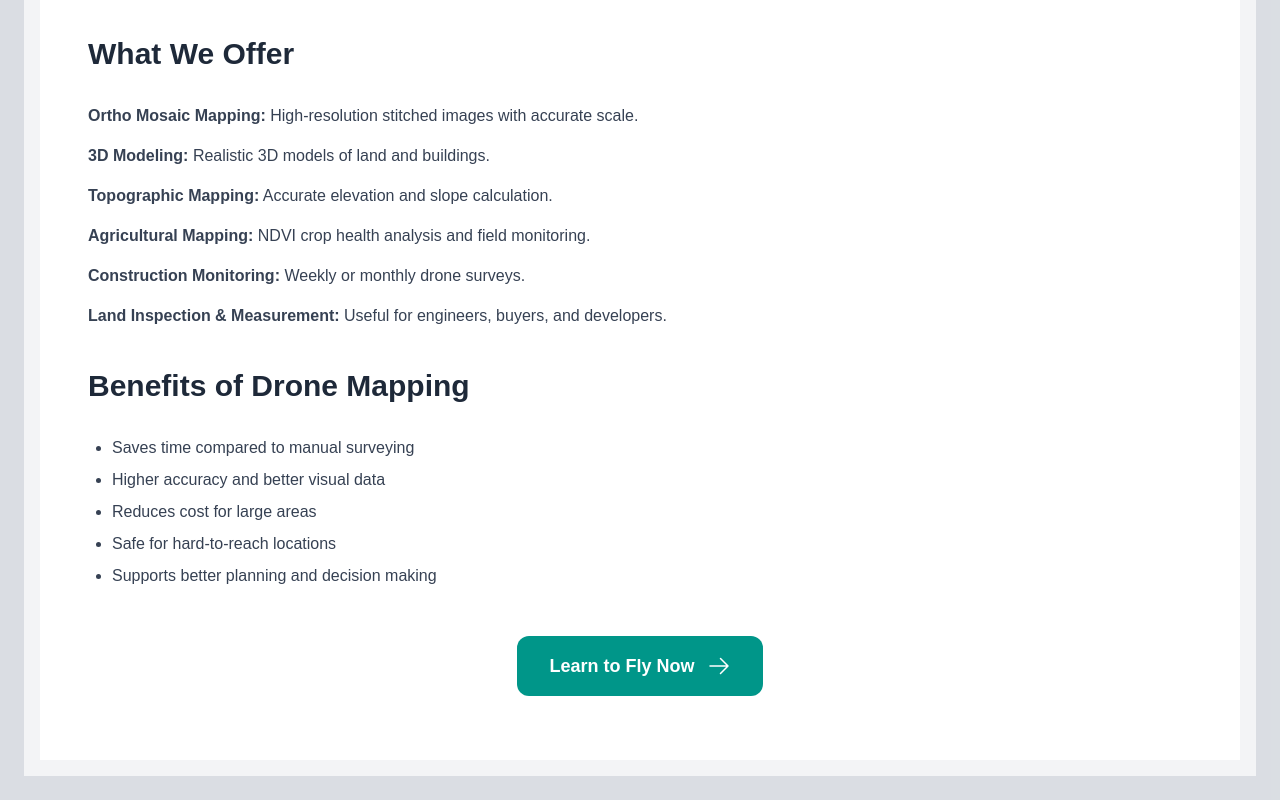
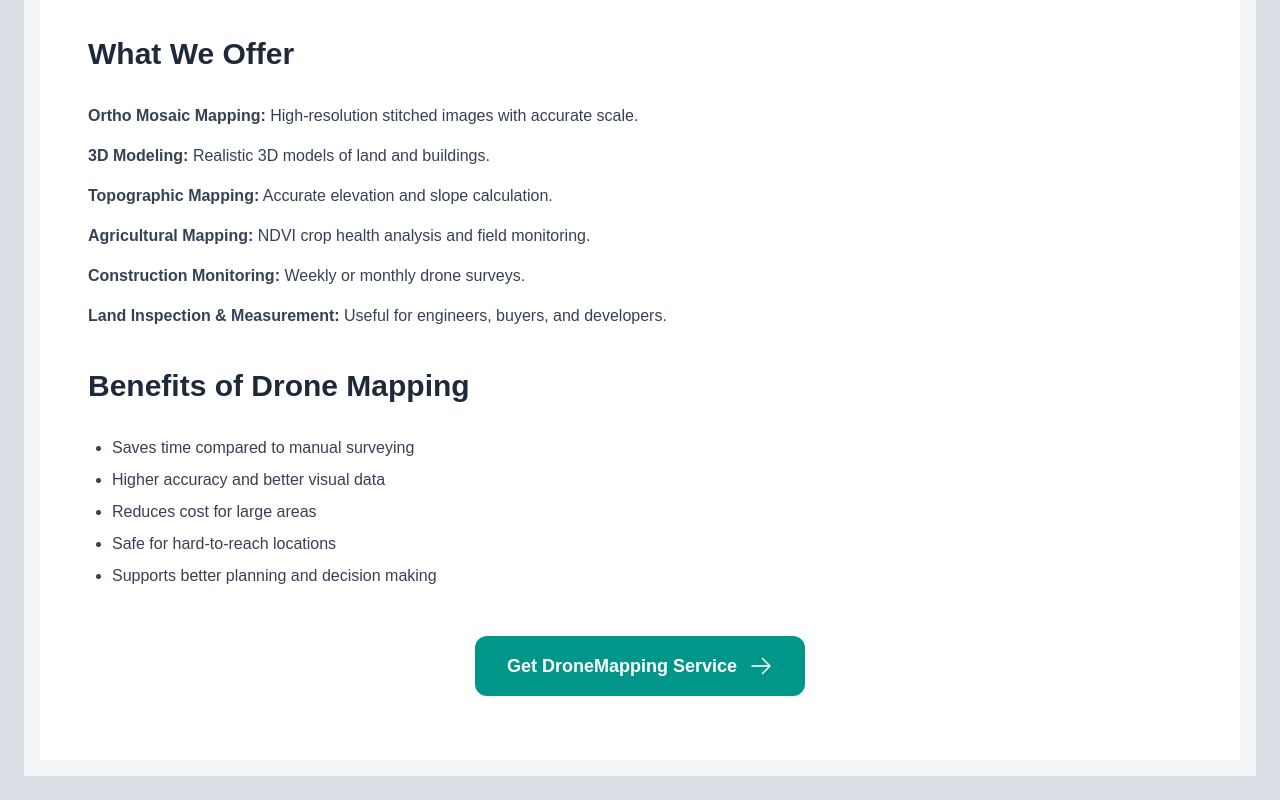
Before and after one commit to CravedDrake/DroneWeb-Launch01, a Next.js app: page /drone-mapping in a window 1280 px wide. Shown: the part 1279-2079 px from the top of the page. Built offline with nearby package versions, Linux system fonts and the light colour scheme.

Commit message:
Update learnMessage and button text for clarity

```diff
--- a/app/drone-mapping/page.tsx
+++ b/app/drone-mapping/page.tsx
@@ -4,7 +4,7 @@ import { ArrowRightIcon } from "@heroicons/react/24/solid";  // Ensure this matc
 
 export default function DroneMappingPage() {
     const phoneNumber = '9779705275917';
-    const learnMessage = encodeURIComponent('Hello, I want to learn Drone Mapping')
+    const learnMessage = encodeURIComponent('Hello, I want to do DroneMapping')
   return (
     <main className="w-full bg-white text-gray-800">
 
@@ -103,7 +103,7 @@ export default function DroneMappingPage() {
         className="inline-flex items-center px-8 py-4 bg-teal-600 hover:bg-teal-800 text-white text-lg font-semibold rounded-xl transition"
 
       >
-        Learn to Fly Now
+        Get DroneMapping Service
         <ArrowRightIcon className="ml-3 w-6 h-6" />
       </button>
         </div>
```
